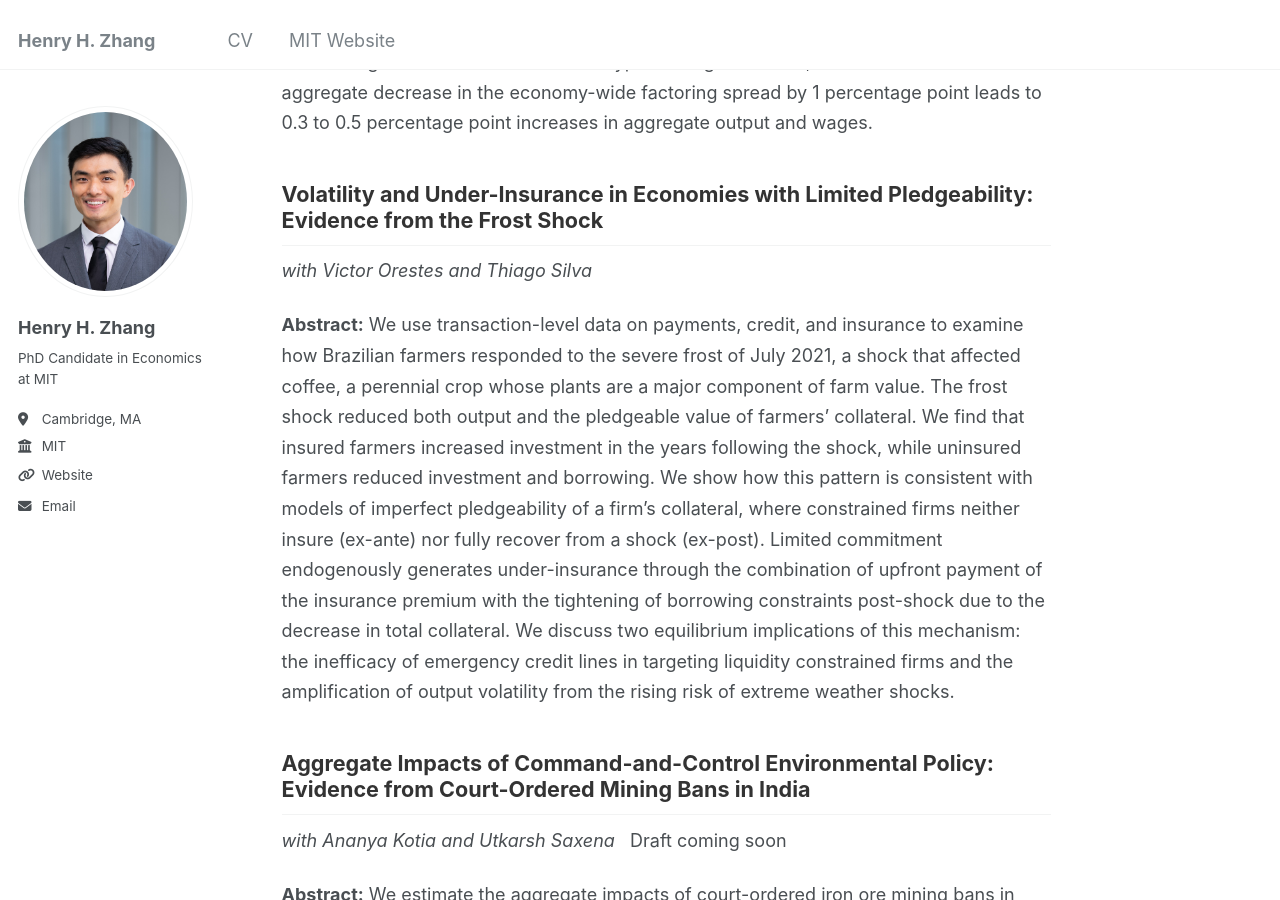
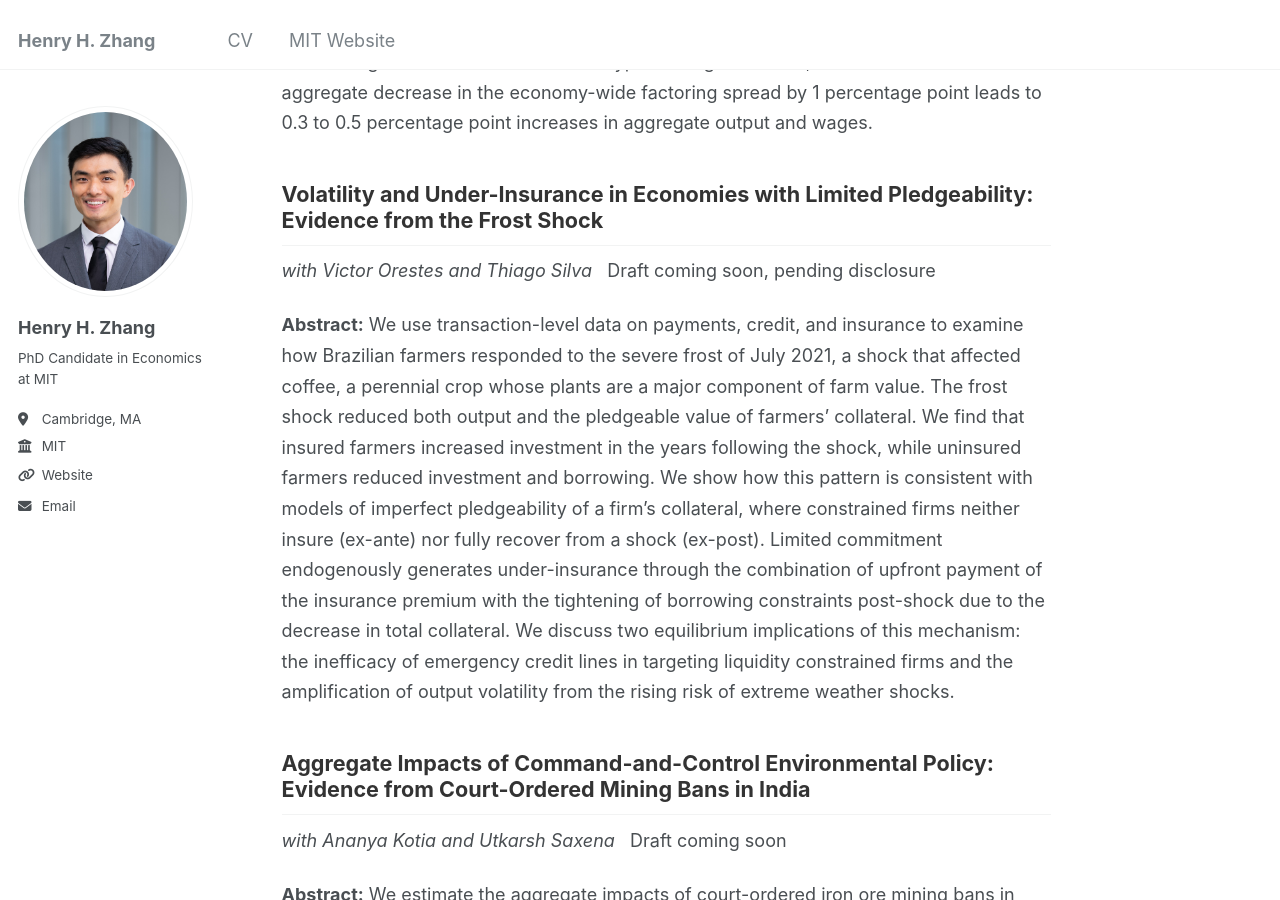
Before and after one commit to heath-aster/heath-aster.github.io, a Jekyll site: the page built from _pages/about.md, in a window 1280 px wide and 900 px high, scrolled down 774 px. Built offline with Jekyll 4.4.1, drawn with Linux system fonts in a browser that asks for light colours.

Commit message:
Update about.md

```diff
--- a/_pages/about.md
+++ b/_pages/about.md
@@ -21,7 +21,9 @@ I conduct research in finance, macroeconomics, and environmental economics. I am
 
 ## Volatility and Under-Insurance in Economies with Limited Pledgeability: Evidence from the Frost Shock
 *with Victor Orestes and Thiago Silva*
-<!--[PDF](files/Frost_Shock.pdf){: .btn--research}-->
+&nbsp;
+Draft coming soon, pending disclosure
+<!--[PDF](files/Frost_Shock.pdf)-->
 
 **Abstract:** We use transaction-level data on payments, credit, and insurance to examine how Brazilian farmers responded to the severe frost of July 2021, a shock that affected coffee, a perennial crop whose plants are a major component of farm value. The frost shock reduced both output and the pledgeable value of farmers' collateral. We find that insured farmers increased investment in the years following the shock, while uninsured farmers reduced investment and borrowing. We show how this pattern is consistent with models of imperfect pledgeability of a firm's collateral, where constrained firms neither insure (ex-ante) nor fully recover from a shock (ex-post). Limited commitment endogenously generates under-insurance through the combination of upfront payment of the insurance premium with the tightening of borrowing constraints post-shock due to the decrease in total collateral. We discuss two equilibrium implications of this mechanism: the inefficacy of emergency credit lines in targeting liquidity constrained firms and the amplification of output volatility from the rising risk of extreme weather shocks.
 
```
